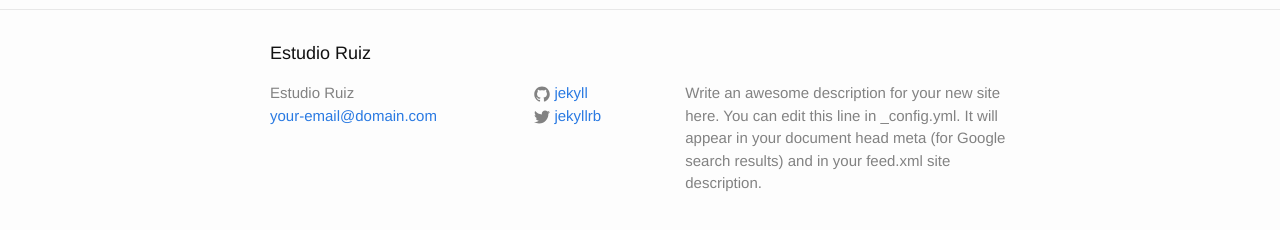
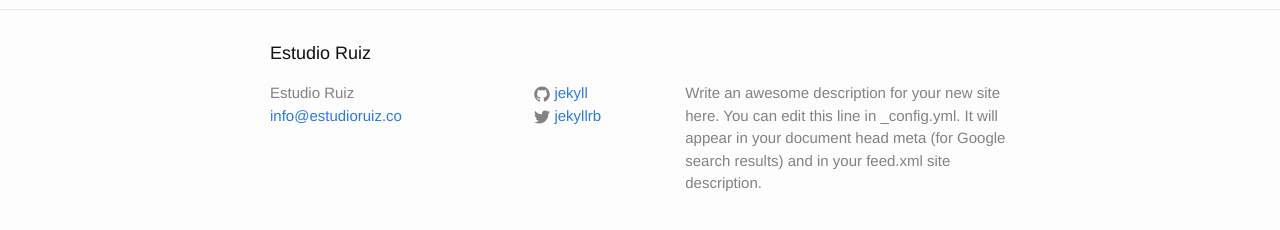
Before and after one commit to jordicasanueva/ruiz.github.io, a Jekyll site: the page built from index.html, in a window 1280 px wide. Shown: the part 287-517 px from the top of the page. Built offline with Jekyll 4.4.1, drawn with Linux system fonts in a browser that asks for light colours.

Commit message:
cambio email

```diff
--- a/_config.yml
+++ b/_config.yml
@@ -7,7 +7,7 @@
 
 # Site settings
 title: Estudio Ruiz
-email: your-email@domain.com
+email: info@estudioruiz.co
 description: > # this means to ignore newlines until "baseurl:"
   Write an awesome description for your new site here. You can edit this
   line in _config.yml. It will appear in your document head meta (for
```
